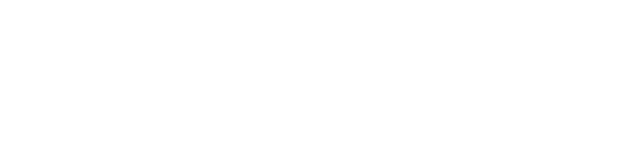
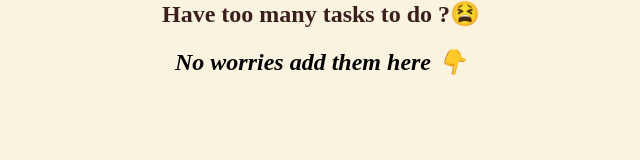
Before and after one commit to AditiNaldurgkar/listify, a React app: page /add in a window 1280 px wide. Shown: the whole page, without its empty margins (319-959 px from the left). Built offline with nearby package versions, Linux system fonts and the light colour scheme.

Commit message:
toaster installed and add pg started

```diff
--- a/package.json
+++ b/package.json
@@ -5,6 +5,7 @@
   "dependencies": {
     "react": "^18.3.1",
     "react-dom": "^18.3.1",
+    "react-hot-toast": "^2.4.1",
     "react-router-dom": "^6.28.0",
     "react-scripts": "^5.0.1"
   },
--- a/src/home/home.js
+++ b/src/home/home.js
@@ -1,7 +1,10 @@
 import "./home.css"
+import toast, { Toaster } from 'react-hot-toast';
 import { Link } from "react-router-dom";
 import icon1 from "./icon1.png"
+
 function Home(){
+
     return <div className="homebody">
         <img src={icon1} className="img1"></img>
         <div className="bodyhome">
--- a/src/views/add/add.css
+++ b/src/views/add/add.css
@@ -1,3 +1,15 @@
-.taglineadd{
+.addcontainer{
+    background-color: #FAF3E0;
+    margin-top: 0px;
+    padding: 0px;
+    height: 100vh;
+}
+.addtag{
     text-align: center;
+    color: #3B1F1F;
+    margin-top: 0px;
 }
+.subtag{
+    text-align: center;
+    font-style: italic;
+}
--- a/src/views/add/add.js
+++ b/src/views/add/add.js
@@ -1,7 +1,8 @@
-
+import "./add.css"
 function Addnote(){
-    return <div>
-
+    return <div className="addcontainer">
+       <h2 className="addtag">Have too many tasks to do ?😫</h2>
+       <h2 className="subtag">No worries add them here 👇</h2>
     </div>
 }
 export default Addnote;
--- a/src/views/show/show.css
+++ b/src/views/show/show.css
@@ -12,6 +12,7 @@
 h3{
     font-size: large;
     margin-top:5px;
+    margin-bottom: 3px;
 }
 .taskcard{
     background-color: #520202;
```
Also changed, not shown: 1 other file.
